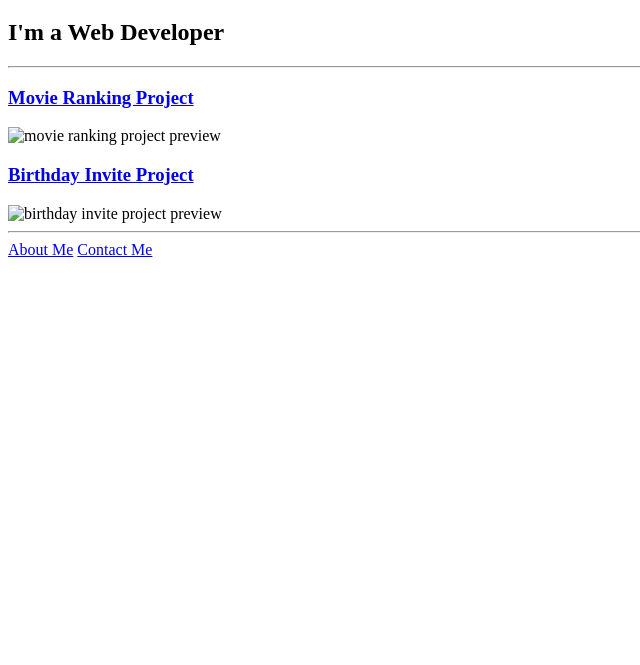
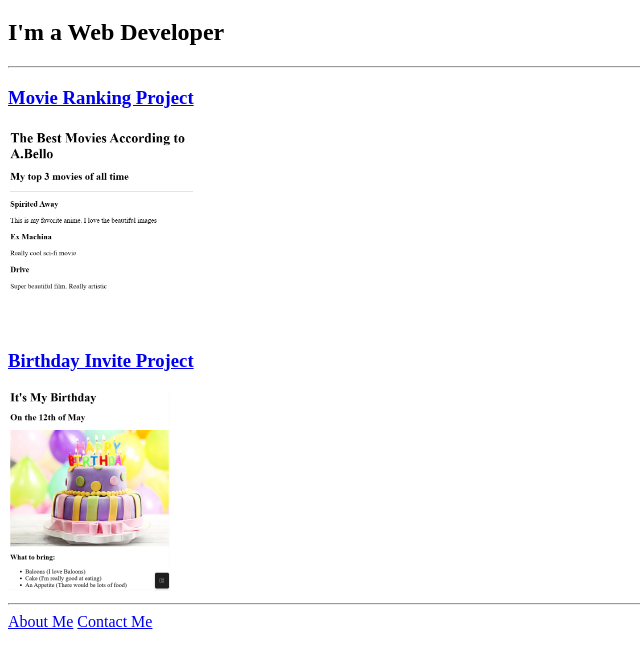
Before and after one commit to berllo/html.portfolio, a plain HTML site: page index.html in a window 1280 px wide. Shown: the part 61-726 px from the top of the page, without its empty margins (0-640 px from the left). Drawn offline with Linux system fonts and the light colour scheme.

Commit message:
Add files via upload

```diff
--- a/index.html
+++ b/index.html
@@ -11,11 +11,12 @@
   <h2>I'm a Web Developer</h2>
   <hr />
   <h3><a href="./public/movie-ranking.html">Movie Ranking Project</a></h3>
-    <img src="./assets/images/My movies.png/" height="200" alt="movie ranking project preview"/>
+  <img src="./assets/images/My movies.png" height="200" alt="movie ranking project preview"/>
   <h3><a href="./public/birthday-invite.html">Birthday Invite Project</a></h3>
-    <img src="./assets/images/My birthday.png/" height="200" alt="birthday invite project preview"/>
+  <img src="./assets/images/My birthday.png" height="200" alt="birthday invite project preview"/>
   <hr />
-    <a href="./public/about.html">About Me</a>  <a href="./public/contact.html">Contact Me</a>
+  <a href="./public/about.html">About Me</a>
+  <a href="./public/contact.html">Contact Me</a>
 </body>
 
 </html>
```
Lines whose indentation alone changed are shown as unchanged.
